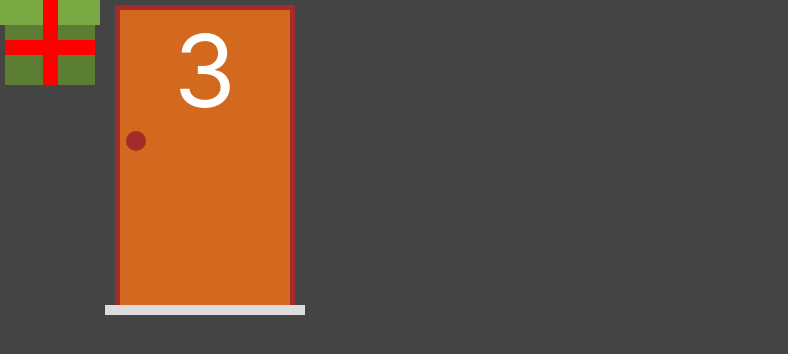
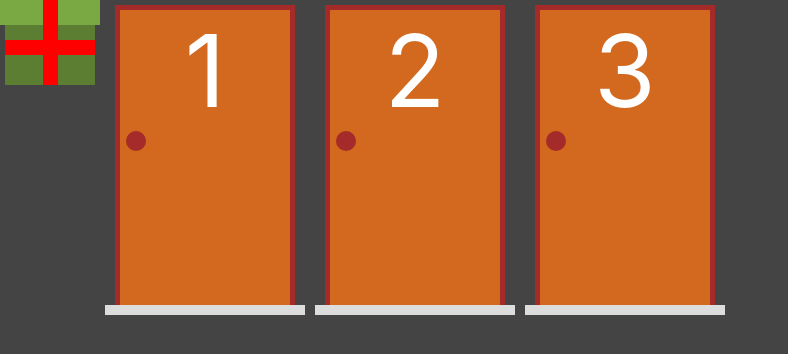
Before and after one commit to fabriciofcastro/Projeto-ache-o-presente, a Next.js app: page / in a window 1280 px wide. Shown: the top 354 px of the page, without its empty margins (0-788 px from the left). Built offline with nearby package versions, Linux system fonts and the light colour scheme.

Commit message:
inserido o presente na porta

```diff
--- a/components/porta.tsx
+++ b/components/porta.tsx
@@ -1,5 +1,6 @@
 import styles from '../styles/porta.module.css'
 import PortaModel from '../model/portaModel'
+import Presente from './Presente'
 
 
 interface PortaProps {
@@ -17,7 +18,6 @@ export default function Porta(props: PortaProps) {
         props.onChange(porta.abrir())
     }
 
-
     function renderizarPorta() {
         return (
 
@@ -26,7 +26,6 @@ export default function Porta(props: PortaProps) {
                     <div className={ styles.macaneta }
                         onClick={ abrir }> </div>
                 </div>
-
         )
     }
 
@@ -34,8 +33,10 @@ export default function Porta(props: PortaProps) {
 
         <div className={ styles.area } onClick={ alternaSelecao }>
              <div className={` ${ styles.estrutura } ${ selecionada }`}>
-
-                { porta.aberta ? false : renderizarPorta() }
+               { porta.fechada ?
+                    renderizarPorta() :
+                    porta.temPresente ? <Presente /> : false
+               }
 
             </div>
             <div className={ styles.chao }></div>
--- a/logic/portaLogica.ts
+++ b/logic/portaLogica.ts
@@ -6,8 +6,17 @@ export default function PortaLogica(qtd: number, selecionada: number): PortaMode
         const numero = i + 1
         const temPresente = numero === selecionada
         return new PortaModel(numero, temPresente)
+    })
+}
 
+export function atualizarPortas(portas: PortaModel[], portamodificada: PortaModel): PortaModel[] {
+    return portas.map(portaAtual => {
+        const igualModificada = portaAtual.numero === portamodificada.numero
 
+        if(igualModificada) {
+            return portamodificada
+        } else {
+            return portamodificada.aberta ? portaAtual : portaAtual.desselecionar()
+        }
     })
-
 }
--- a/model/portaModel.tsx
+++ b/model/portaModel.tsx
@@ -1,7 +1,7 @@
 export default class PortaModel {
 
     #numero: number
-    #aberta: boolean
+#aberta: boolean
     #selecionada: boolean
     #temPresente: boolean
 
@@ -11,6 +11,7 @@ export default class PortaModel {
          this.#selecionada = selecionada
          this.#aberta = aberta
          this.#numero = numero
+
     }
 
     get numero() {
@@ -23,6 +24,10 @@ export default class PortaModel {
 
     get aberta() {
         return this.#aberta
+    }
+
+    get fechada() {
+        return !this.#aberta
     }
 
     get selecionada() {
--- a/pages/index.jsx
+++ b/pages/index.jsx
@@ -3,21 +3,28 @@ import Image from 'next/image'
 import { useState } from 'react'
 import Porta from '../components/porta'
 import Presente from '../components/Presente'
-import PortaModel from '../model/portaModel'
 import styles from '../styles/divGlobal.module.css'
-import PortaLogica from '../logic/portaLogica'
+import portaLogica, { atualizarPortas } from '../logic/portaLogica'
 
 
 
 export default function Home() {
-   const [p1, setP1] = useState(new PortaModel(3))
+  const [portas, setPortas] = useState( portaLogica(3, 3))
 
-   PortaLogica(2, 3)
+  function renderizarPortas() {
+    return portas.map( porta => {
+      return <Porta key={ porta.numero } value={ porta }
+      onChange={ novaPorta => {
+        setPortas(atualizarPortas( portas, novaPorta)) }
+       } />
+    })
+  }
 
   return (
     <div className={styles.div_global}>
       <Presente />
-      <Porta value={p1} onChange={novaPorta => setP1(novaPorta)} />
+      { renderizarPortas() }
+
 
     </div>
   )
--- a/styles/porta.module.css
+++ b/styles/porta.module.css
@@ -9,6 +9,7 @@
 
 .estrutura {
     display: flex;
+    flex-direction: column-reverse;
     flex-grow: 1;
     border-left: 5px solid brown;
     border-top: 5px solid brown;
```
Also changed, not shown: 1 other file (tests, documents, lock files or other folders).
